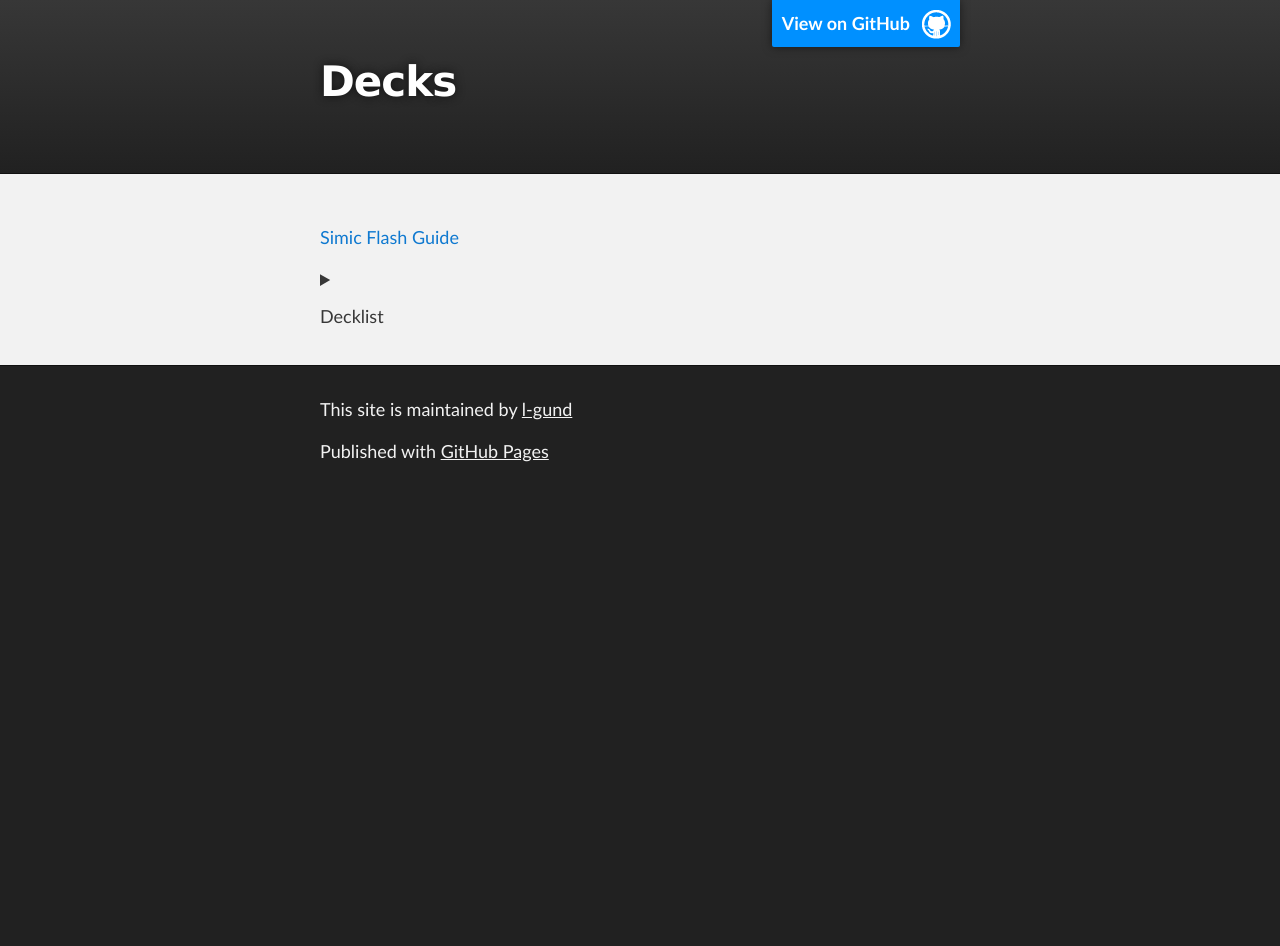
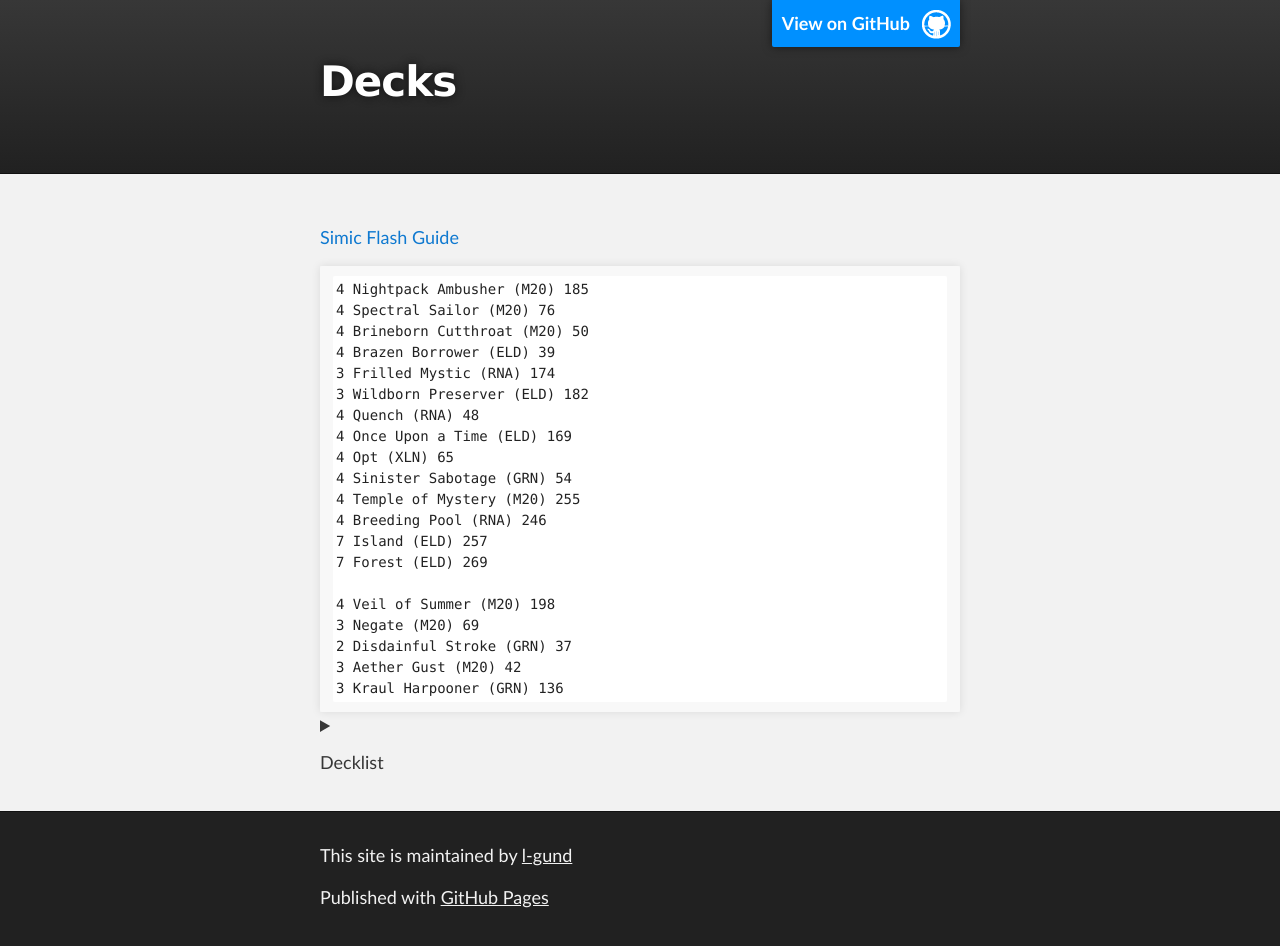
Before and after one commit to l-gund/mhhayashi.github.io, a Jekyll site: the page built from mtg.md, in a window 1280 px wide. Built offline with Jekyll 4.4.1, drawn with Linux system fonts in a browser that asks for light colours; the repository's description, which GitHub fills in, is left out; before the commit the page ends 900 px from its top, so only the background shows below that.

Commit message:
Update mtg.md

```diff
--- a/mtg.md
+++ b/mtg.md
@@ -3,11 +3,6 @@ layout: default
 title: Decks
 ---
 [Simic Flash Guide](https://www.reddit.com/r/spikes/comments/dci1cj/2x_throne_of_eldraine_simic_flash_mythic_top_1000/){:target="_blank"}
-<details>
-<summary>Decklist
-</summary>
-<p>
-
 ~~~
 4 Nightpack Ambusher (M20) 185
 4 Spectral Sailor (M20) 76
@@ -30,6 +25,12 @@ title: Decks
 3 Aether Gust (M20) 42
 3 Kraul Harpooner (GRN) 136
 ~~~
+<details>
+<summary>Decklist
+</summary>
+<p>
+
+
 
 </p>
 </details>
```
